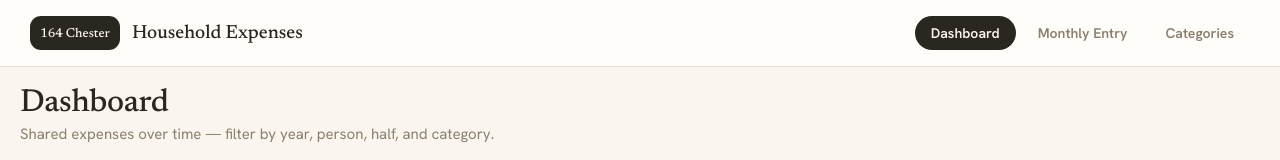
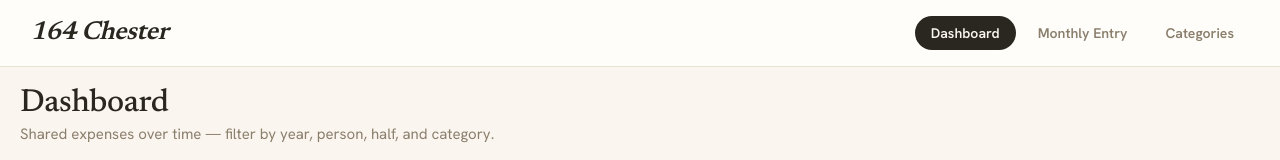
Before and after one commit to jrsrowe-star/household-expense-tracker, a Next.js app: page / in a window 1280 px wide. Shown: the top 160 px of the page. Built offline with nearby package versions, Linux system fonts and the light colour scheme; no server answers; the database is empty.

Commit message:
Stylize 164 Chester brand text in navbar

```diff
--- a/app/NavBar.tsx
+++ b/app/NavBar.tsx
@@ -15,8 +15,7 @@ export default function NavBar() {
   return (
     <nav className="navbar">
       <div className="navbar-title">
-        <span className="navbar-monogram">164 Chester</span>
-        Household Expenses
+        164 Chester
       </div>
       <div className="navbar-links">
         {LINKS.map((link) => (
--- a/app/globals.css
+++ b/app/globals.css
@@ -60,8 +60,10 @@ a {
   align-items: center;
   gap: 12px;
   font-family: var(--serif);
-  font-weight: 500;
-  font-size: 19px;
+  font-weight: 600;
+  font-size: 26px;
+  letter-spacing: -0.02em;
+  font-style: italic;
 }
 
 .navbar-monogram {
```
